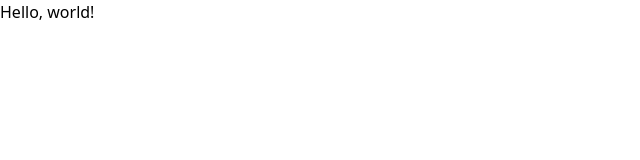
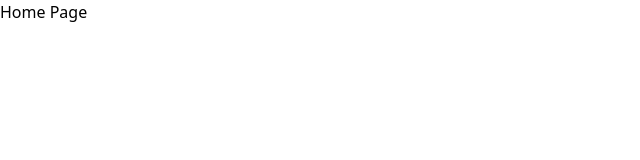
Before and after one commit to bloocked/desk-booking-manager, a React (Vite) app in the folder frontend/: page / in a window 1280 px wide. Shown: the top 160 px of the page, without its empty margins (0-640 px from the left). Built offline with nearby package versions, Linux system fonts and the light colour scheme.

Commit message:
Refactor project: main.jsx now used for general config and app.jsx works as a general wrapper with routing

```diff
--- a/frontend/src/App.jsx
+++ b/frontend/src/App.jsx
@@ -1,7 +1,15 @@
+import { Route, Routes } from 'react-router'
+import Profile from './pages/Profile.jsx'
+
 function App() {
   return (
-    <h1>Hello, world!</h1>
-  )
+    <div>
+      <Routes>
+        <Route path="/" element={<h1>Home Page</h1>} />
+        <Route path="/profile" element={<Profile />} />
+      </Routes>
+    </div>
+  );
 }
 
-export default App
+export default App;
--- a/frontend/src/main.jsx
+++ b/frontend/src/main.jsx
@@ -1,17 +1,14 @@
 import { StrictMode } from 'react'
 import { createRoot } from 'react-dom/client'
-import { BrowserRouter, Route, Routes } from 'react-router'
+import { BrowserRouter } from 'react-router'
 import './index.css'
 import App from './App.jsx'
-import Profile from './Profile.jsx'
+import Profile from './pages/Profile.jsx'
 
 createRoot(document.getElementById('root')).render(
   <StrictMode>
     <BrowserRouter>
-      <Routes>
-        <Route path="/" element={<App />} />
-        <Route path="/profile" element={<Profile />} />
-      </Routes>
+      <App />
     </BrowserRouter>
   </StrictMode>,
 )
--- a/frontend/src/Profile.jsx
+++ b/frontend/src/pages/Profile.jsx
@@ -51,7 +51,7 @@ const ReservationCard = ({ reservation }) => {
     );
 }
 
-const ReservationsList = ( { reservations, title }) => {
+const ReservationsList = ( { reservations, title } ) => {
     return (
         <div>
             <h2>{title}</h2>
```
